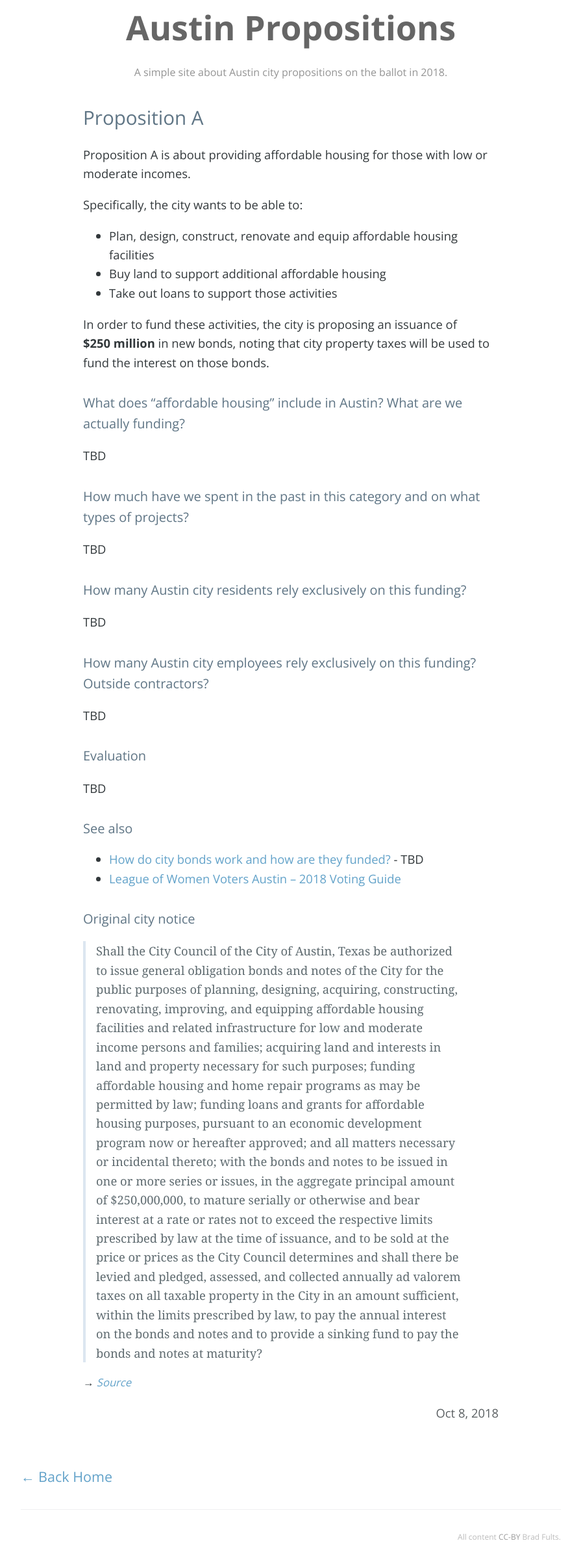
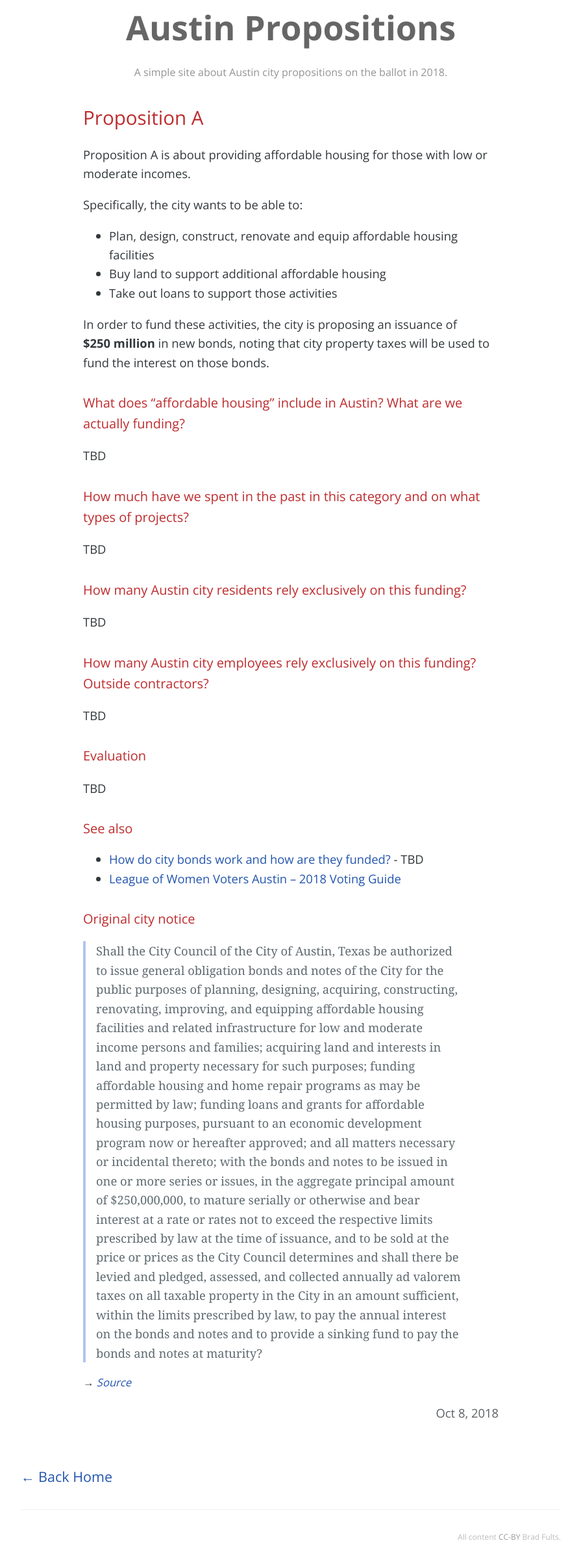
Before and after one commit to h3h/austinprops.city, a Jekyll site: the page built from _posts/2018-10-08-proposition-a.md, in a window 1280 px wide. Shown: the whole page at 65% size, without its empty margins (192-1087 px from the left). Built offline with Jekyll 4.4.1, drawn with Linux system fonts in a browser that asks for light colours.

Commit message:
Add some official Austin colors

```diff
--- a/style/style.scss
+++ b/style/style.scss
@@ -1,5 +1,10 @@
 ---
 ---
+
+// Austin City colors
+$red: #be2c2e;
+$blue: #2355ae;
+$gold: #fbe480;
 
 @import 'normalize.css';
 * {
@@ -14,12 +19,17 @@ body {
   color: #32383B;
 }
 
+::selection {
+  background-color: $gold;
+  color: $blue;
+}
+
 a:link {
-  color: #62a2c9;
+  color: $blue;
   text-decoration: none;
 }
 a:visited {
-  color: #477693;
+  color: darken($blue, 10%);
 }
 a:hover,
 a:active {
@@ -54,7 +64,8 @@ a.header-link:visited {
 }
 a.header-link:hover,
 a.header-link:active {
-  text-shadow: 1px 1px 8px #93c9bc;
+  color: $blue;
+  text-shadow: 2px 2px 3px #666;
   transition: 0.3s;
   text-decoration: none;
 }
@@ -100,7 +111,7 @@ a.header-link:active {
 .main-content h1, .main-content h2, .main-content h3, .main-content h4, .main-content h5, .main-content h6 {
   margin-bottom: 1rem;
   font-weight: normal;
-  color: #5F7585;
+  color: $red;
 
   @media screen and (min-width:64em) {
     margin-top: 2rem;
@@ -182,7 +193,7 @@ a.header-link:active {
   padding: 0 1rem;
   margin-left: 0;
   color: #5F6B70;
-  border-left: 0.3rem solid #dce6f0;
+  border-left: 0.3rem solid lighten($blue, 40%);
 }
 .main-content blockquote >:first-child {
   margin-top: 0;
```
